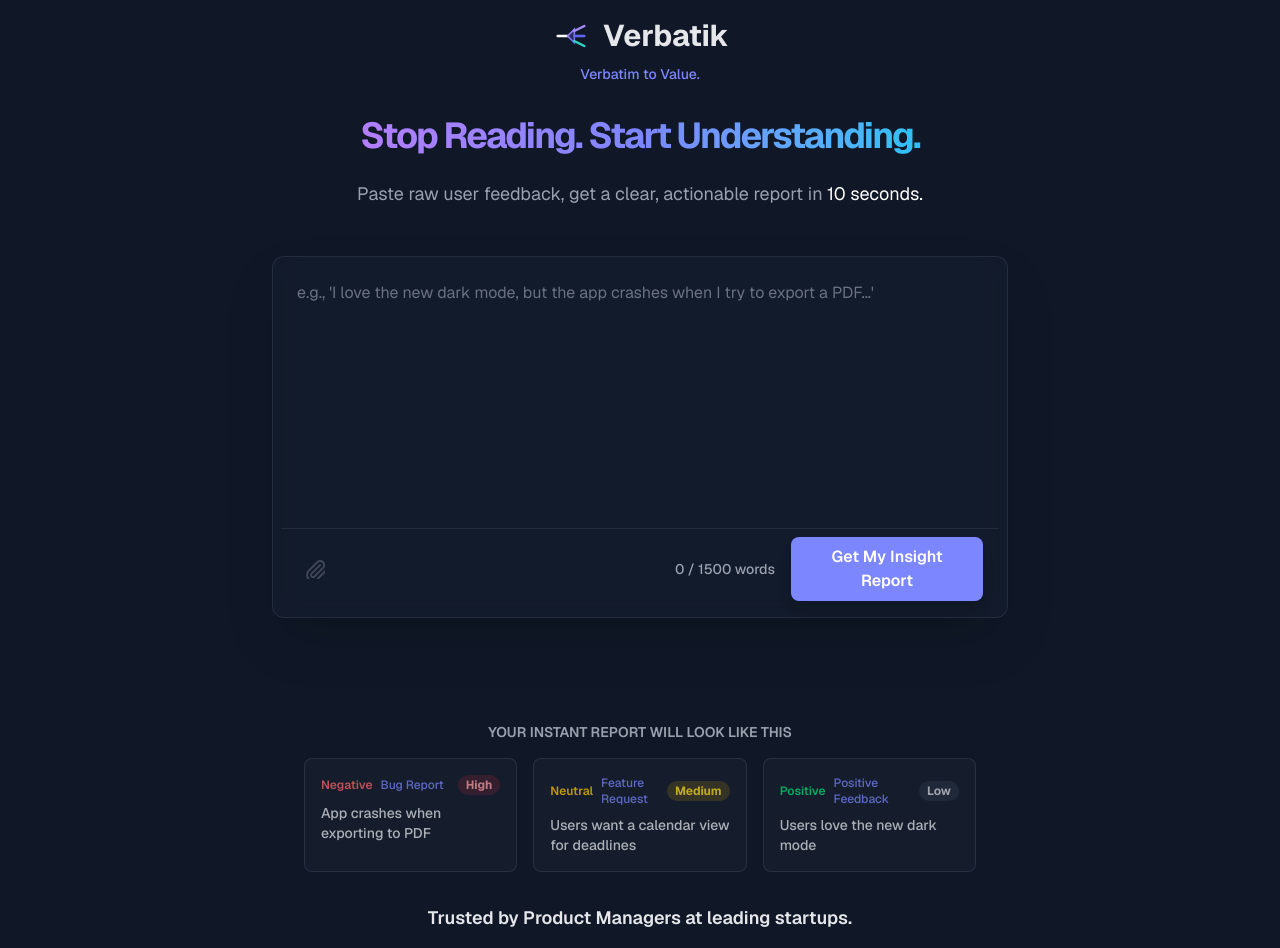
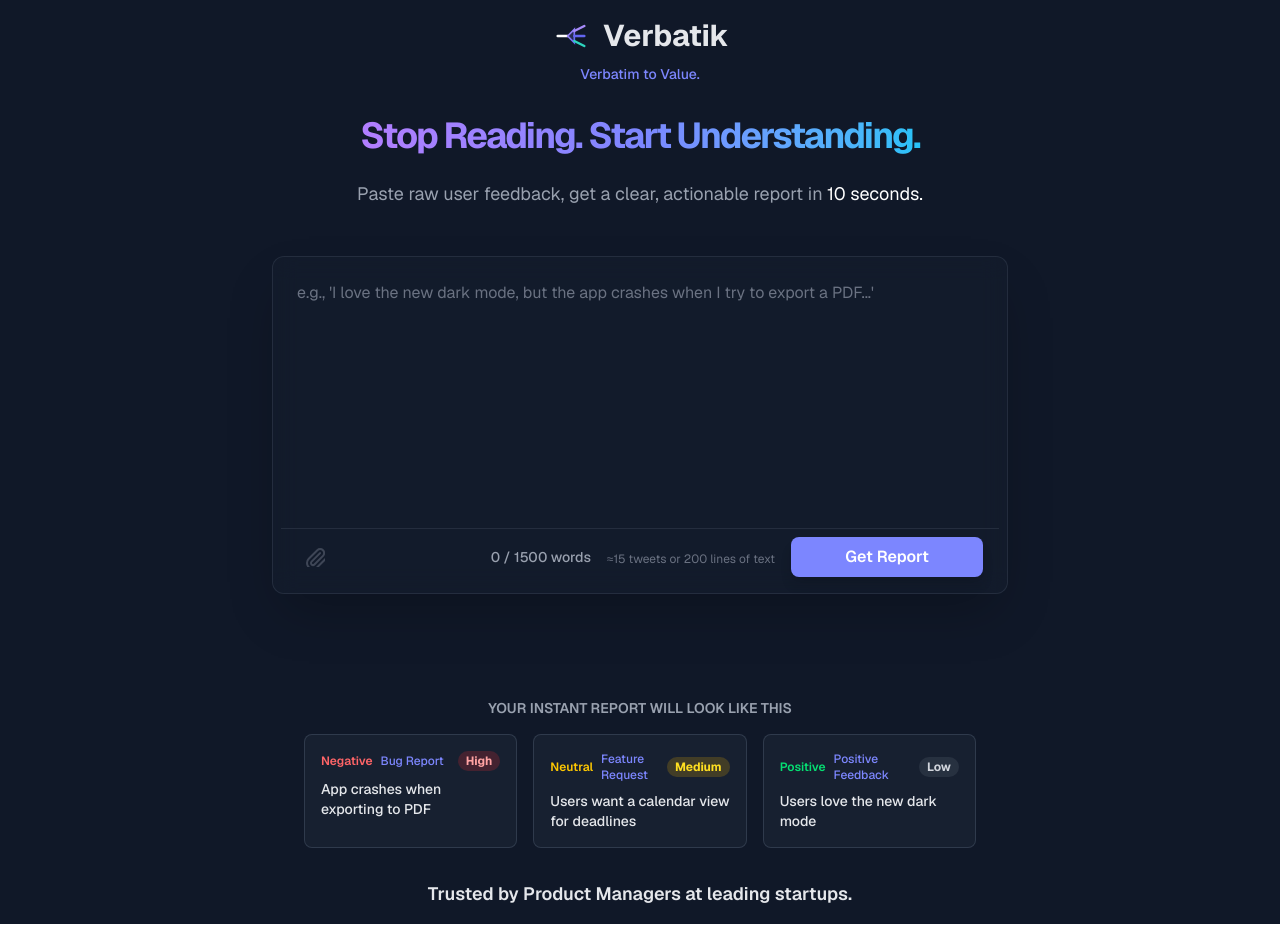
Before and after one commit to vipin-io/verbatik, a Next.js app: page / in a window 1280 px wide. After the commit the page ends 924 px from the top, so only its background shows below. Built offline with nearby package versions, Linux system fonts and the light colour scheme.

Commit message:
added animation on preview cards on landing page footer

```diff
--- a/app/page.tsx
+++ b/app/page.tsx
@@ -1,11 +1,12 @@
 // File: app/page.tsx
-// v2.9: Definitive version. Incorporates all expert feedback for a high-converting, professional landing page.
+// v2.10: Definitive version. Incorporates all expert feedback for a high-converting, professional landing page.
 
 'use client';
 
 import { useState, useEffect } from 'react';
 import { useRouter } from 'next/navigation';
 import { Logo } from './components/Logo';
+import { motion } from 'framer-motion';
 
 const PaperclipIcon = () => (
   <svg xmlns="http://www.w3.org/2000/svg" width="24" height="24" viewBox="0 0 24" fill="none" stroke="currentColor" strokeWidth="2" strokeLinecap="round" strokeLinejoin="round" className="h-5 w-5 text-gray-500 group-hover:text-indigo-400 transition-colors">
@@ -19,8 +20,12 @@
   const priorityColor = priority === 'High' ? 'bg-red-500/20 text-red-300' : priority === 'Medium' ? 'bg-yellow-500/20 text-yellow-300' : 'bg-gray-500/20 text-gray-300';
 
   return (
-        <div className="bg-gray-800/50 border border-gray-700/80 rounded-lg p-4 text-left animate-pulse">
-            <div className="flex items-center justify-between mb-2">
+    <motion.div
+      initial={{ scale: 0.95, opacity: 0 }}
+      animate={{ scale: 1, opacity: 1 }}
+      transition={{ duration: 0.4, ease: 'easeOut' }}
+      className="bg-gray-800/50 border border-gray-700/80 rounded-lg p-4 text-left"
+    >      <div className="flex items-center justify-between mb-2">
         <div className="flex items-center gap-2">
           <span className={`text-xs font-semibold ${sentimentColor}`}>{sentiment}</span>
           <span className="text-xs text-indigo-400 font-medium">{category}</span>
@@ -28,8 +33,7 @@
         <span className={`text-xs font-bold px-2 py-0.5 rounded-full ${priorityColor}`}>{priority}</span>
       </div>
       <p className="text-sm text-gray-200 font-medium">{summary}</p>
-        </div>
-    );
+    </motion.div>);
 };
 
 
@@ -138,6 +142,9 @@
               <span className={`text-sm font-medium ${wordCount > WORD_LIMIT ? 'text-red-500' : 'text-gray-400'}`}>
                 {wordCount} / {WORD_LIMIT} words
               </span>
+              <small className="block text-xs text-gray-500 mt-1">
+                ≈15 tweets or 200 lines of text
+              </small>
               <button
                 type="submit"
                 disabled={isLoading || text.trim() === '' || wordCount > WORD_LIMIT}
@@ -151,7 +158,7 @@
                     </svg>
                     <span>Analyzing...</span>
                   </div>
-                ) : 'Get My Insight Report'}
+                ) : 'Get Report'}
               </button>
             </div>
           </div>
--- a/package.json
+++ b/package.json
@@ -11,6 +11,7 @@
   "dependencies": {
     "@supabase/supabase-js": "^2.52.0",
     "apexcharts": "^5.2.0",
+    "framer-motion": "^12.23.6",
     "jspdf": "^3.0.1",
     "jspdf-autotable": "^5.0.2",
     "next": "15.4.1",
```
Also changed, not shown: 1 other file (tests, documents, lock files or other folders). Lines whose indentation alone changed are shown as unchanged.
